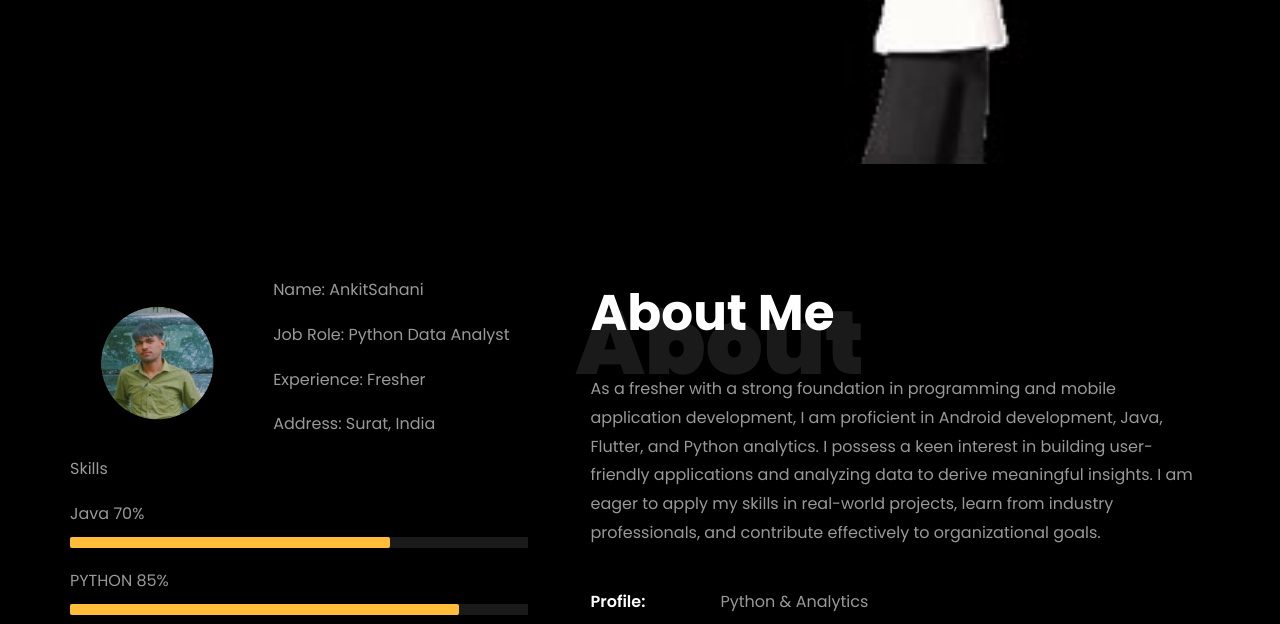
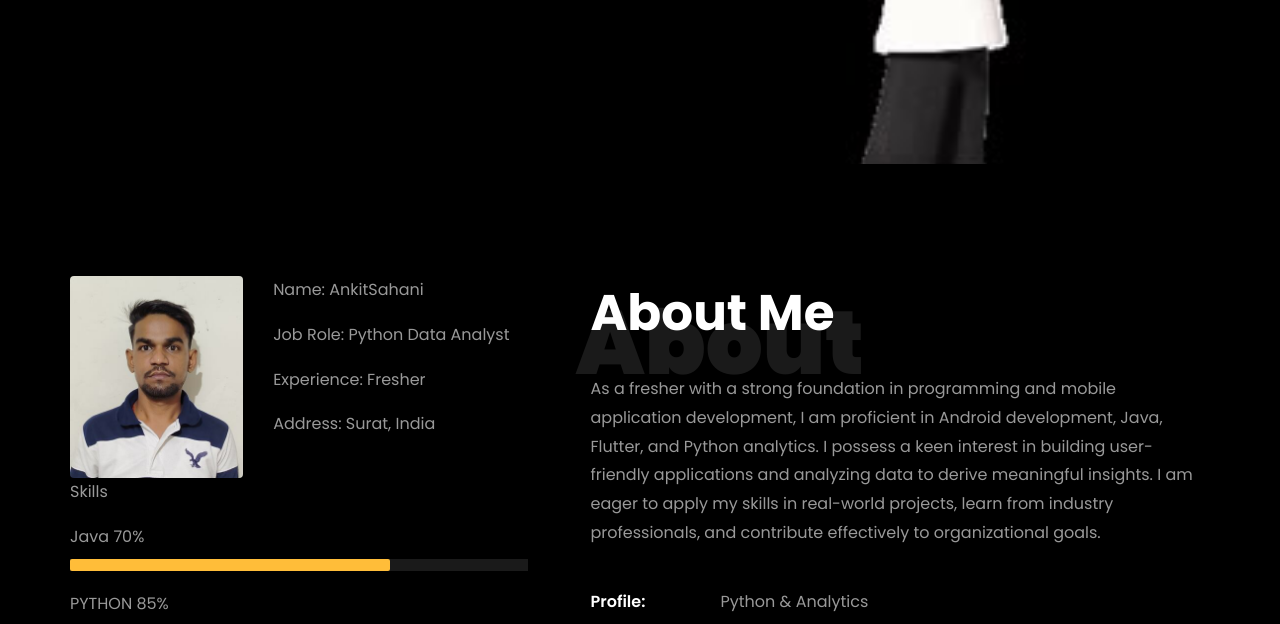
Before and after one commit to AnkitSahani696/AnkitSahani696.github.io, a plain HTML site: page index.html in a window 1280 px wide. Shown: the part 586-1210 px from the top of the page. Drawn offline with Linux system fonts and the light colour scheme; animation ran at ten frames a second; files whose address does not match are found by name.

Commit message:
Update index.html

```diff
--- a/index.html
+++ b/index.html
@@ -213,7 +213,7 @@
 								<div class="row">
 									<div class="col-sm-6 col-md-5">
 									  <div class="about-img">
-										<img src="images/meeee.PNG" class="img-fluid rounded b-shadow-a" alt="">
+										<img src="images/sajan.jpeg" class="img-fluid rounded b-shadow-a" alt="">
 									  </div>
 									</div>
 									<!-- Details next to profile image -->
```
